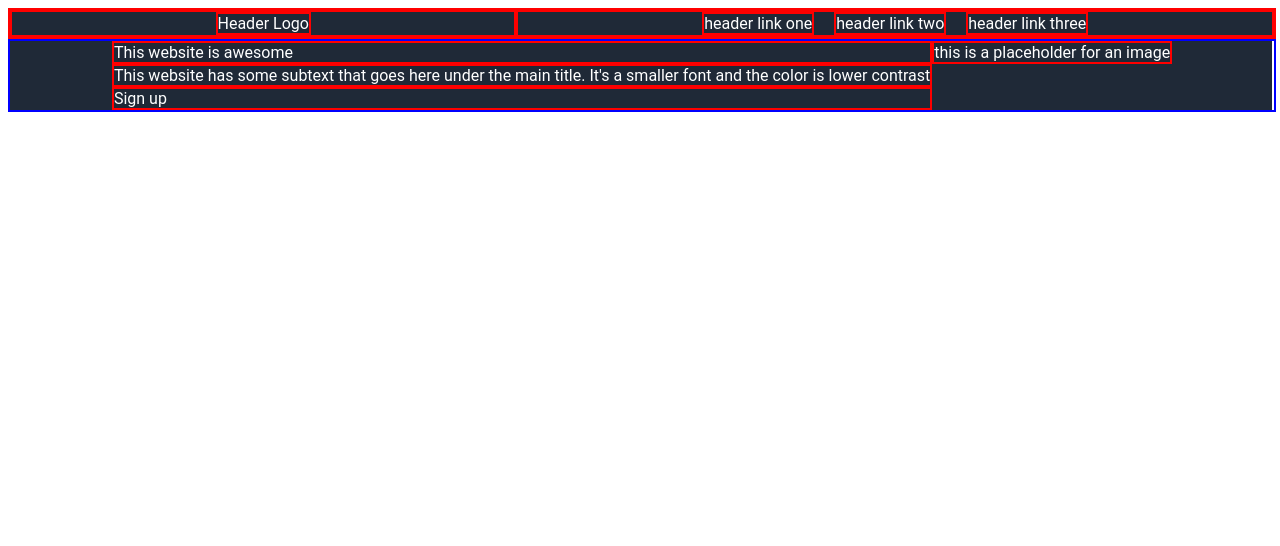
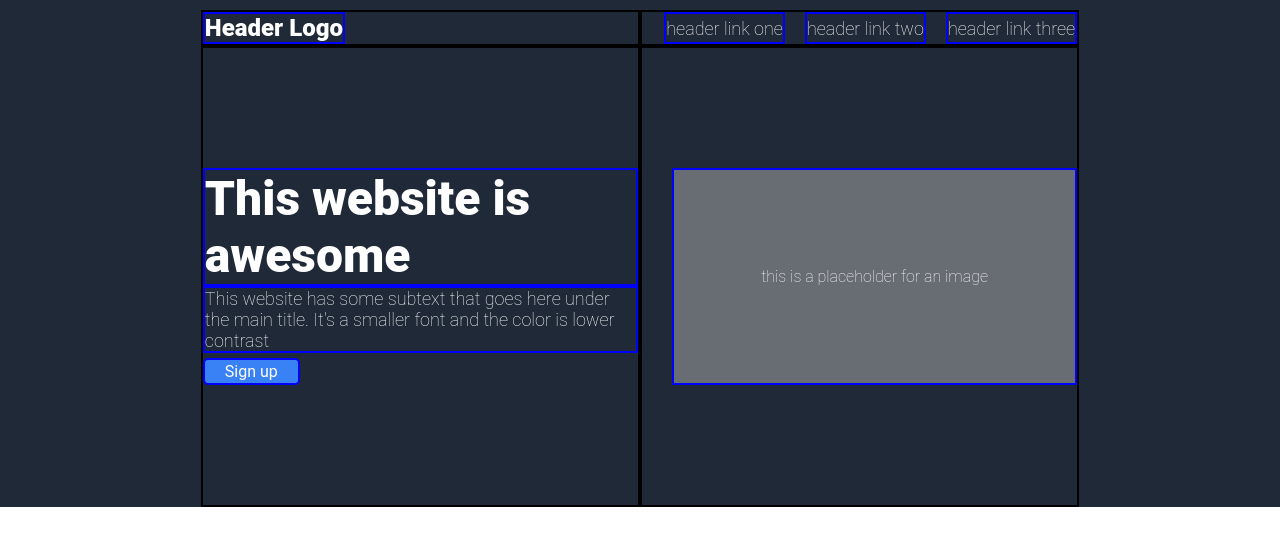
Before and after one commit to NguyenAnh28/landing-page, a plain HTML site: page index.html in a window 1280 px wide. Drawn offline with Linux system fonts and the light colour scheme.

Commit message:
Finishing the top part of the page

```diff
--- a/index.html
+++ b/index.html
@@ -10,13 +10,13 @@
     <div class="top-section">
         <div class="outer-header-flexbox">
             <div class="left-half">
-                <div class="item">Header Logo</div>
+                <div class="item header-logo">Header Logo</div>
             </div>
 
             <div class="right-half">
-                <div class="item">header link one</div>
-                <div class="item">header link two</div>
-                <div class="item">header link three</div>
+                <div class="item header-link">header link one</div>
+                <div class="item header-link">header link two</div>
+                <div class="item header-link">header link three</div>
             </div>
         </div>
 
--- a/style.css
+++ b/style.css
@@ -6,51 +6,121 @@
     display: flex;
     justify-content: center;
     width: 100%;
-    border: 2px solid red;
+    padding-top: 10px;
+}
+
+.left-half,
+.right-half {
+    width: 34%;
+    border: 2px solid black;
 }
 
 .left-half {
     display: flex;
-    flex: 4;
-    justify-content: center;
-    border: 2px solid red;
+    flex-direction: column;
+    justify-content: flex-end;
+    align-items: flex-start;
 }
 
 .right-half {
-    flex: 6;
     display: flex;
-    justify-content: center;
-    border: 2px solid red;
-    gap: 20px
+    justify-content: flex-end;
+    gap: 20px;
+}
+
+.header-logo {
+    font-size: 24px;
+    color: #f9faf8;
+    font-weight: 800;
+}
+
+.header-link {
+    display: flex;
+    align-items: center;
 }
 
 
 
+.main-hero {
+    font-size: 48px;
+    font-weight: 900;
+    color: #f9faf8;
+    word-wrap: break-word;
+}
+
+.main-placeholder {
+    display: flex;
+    justify-content: center;
+    align-items: center;
+    font-family: 'Roboto', fallback-font, sans-serif;
+    color: white;
+    background-color: rgba(177, 175, 175, 0.5);
+    margin-left: 30px;
+    font-weight: 100;
+    flex-grow: 1;
+}
+
+.main-button{
+    display: flex;
+    justify-content: center;
+    background-color: #3882f6;
+    border: 2px solid transparent;
+    width: auto;
+    align-items: center;
+    margin-top: 5px;
+    padding-left: 20px;
+    padding-right: 20px;
+    padding-top: 2px;
+    padding-bottom: 2px;
+    border-radius: 5px;
+}
 
 
+.header-link,
+.main-body {
+    font-size: 18px;
+    color: #e6e7eb;
+    word-wrap: break-word;
+    font-weight: 100;
+}
 
 .outer-main-flexbox {
     display: flex;
     justify-content: center;
     width: 100%;
-    border: 2px solid blue      ;
 }
 
-.main-left .main-right{
-    flex: 1;
+.main-left,
+.main-right{
+    border: 2px, solid, black;
+    width: 34%;
+    padding-top: 120px;
+    padding-bottom: 120px;
 }
 
 .main-left {
     display: flex;
     flex-direction: column;
+    justify-content: flex-end;
+    align-items: flex-start;
 
+}
+
+.main-right {
+    display: flex;
+    justify-content: flex-start;
 }
 
 
 
 
 .item {
-    border: 2px solid red;
     font-family: 'Roboto', fallback-font, sans-serif;
     color: white;
+    border: 2px solid blue;
 }
+
+body {
+    margin: 0;  /* Remove margin */
+    padding: 0; /* Remove padding */
+}
```
